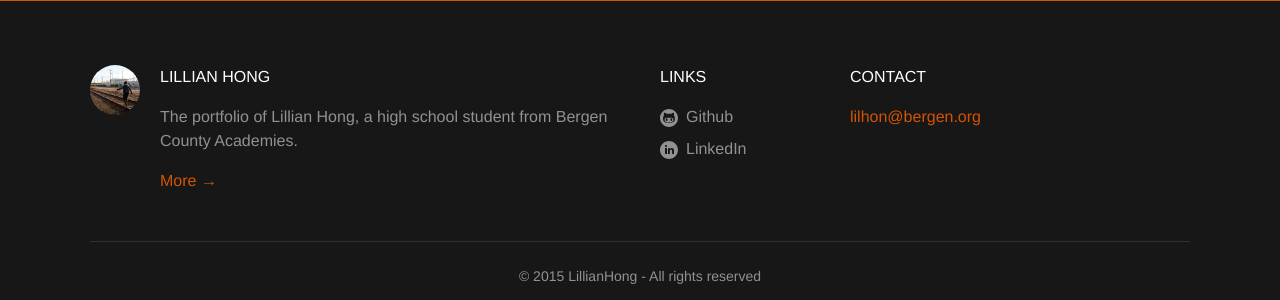
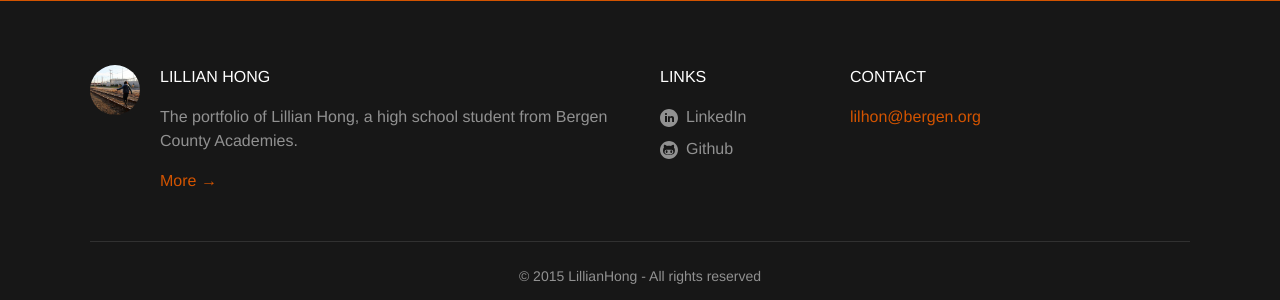
Before and after one commit to lillianhong/lillianhong.github.io, a Jekyll site: the page built from index.html, in a window 1280 px wide. Shown: the part 1330-1630 px from the top of the page. Built offline with Jekyll 4.4.1, drawn with Linux system fonts in a browser that asks for light colours.

Commit message:
footer link order switch

```diff
--- a/_includes/footer.html
+++ b/_includes/footer.html
@@ -21,8 +21,8 @@
           --><div class="sitefooter__elsewhere  grid__unit  medium-span-3of12  large-span-2of12">
           <h2 class="title-footer">Links</h2>
           <ul class="list-social">
+            <li class="list-social__item"><a rel="me" href="https://www.linkedin.com/in/lillianhong"><svg class="icon  icon--inline" width="18" height="18" role="img" title="LinkedIn"><use xlink:href="/img/svg_sprite/svgsprite.svg#icon_round_linkedin"></use></svg>LinkedIn</a></li>
             <li class="list-social__item"><a rel="me" href="https://github.com/lillianhong"><svg class="icon  icon--inline" width="18" height="18" role="img" title="Github"><use xlink:href="/img/svg_sprite/svgsprite.svg#icon_round_github"></use></svg>Github</a></li>
-            <li class="list-social__item"><a rel="me" href="https://www.linkedin.com/in/lillianhong"><svg class="icon  icon--inline" width="18" height="18" role="img" title="LinkedIn"><use xlink:href="/img/svg_sprite/svgsprite.svg#icon_round_linkedin"></use></svg>LinkedIn</a></li>
           </ul>
         </div><!--
         --><div class="sitefooter__contact  grid__unit  medium-span-4of12">
```
